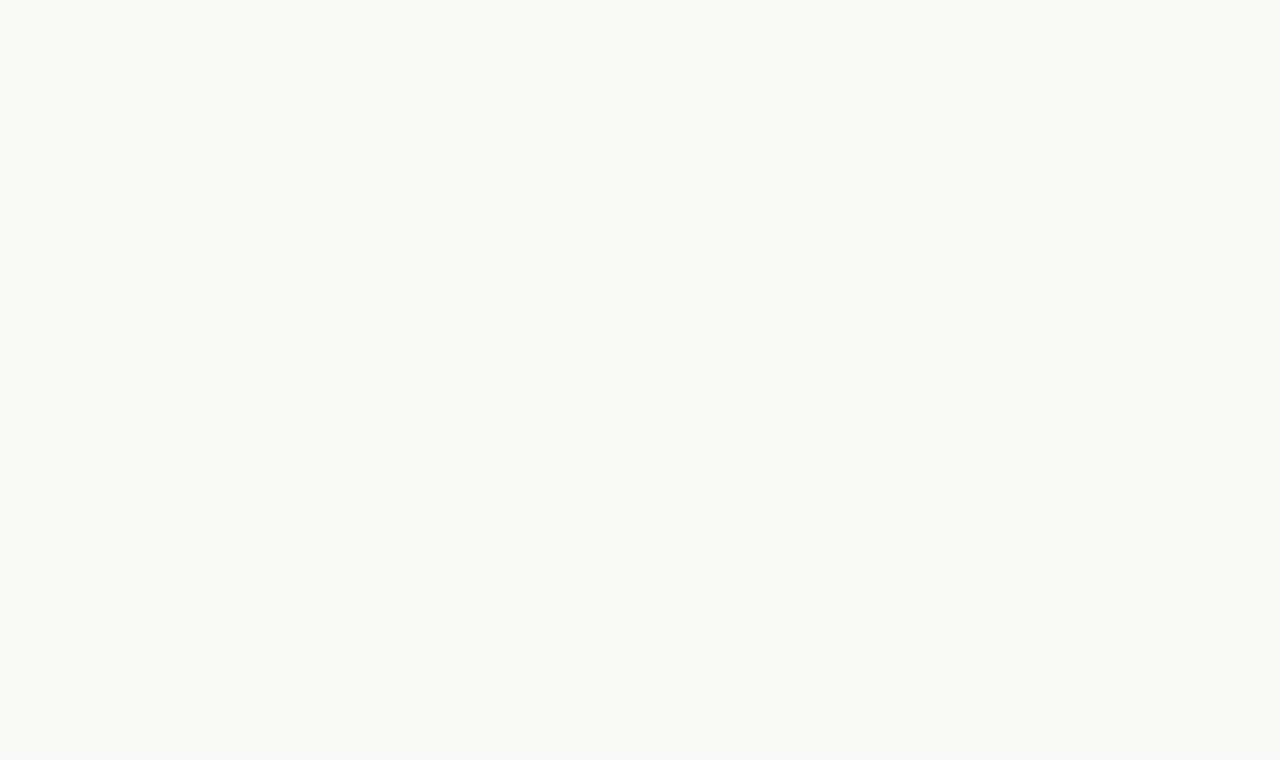
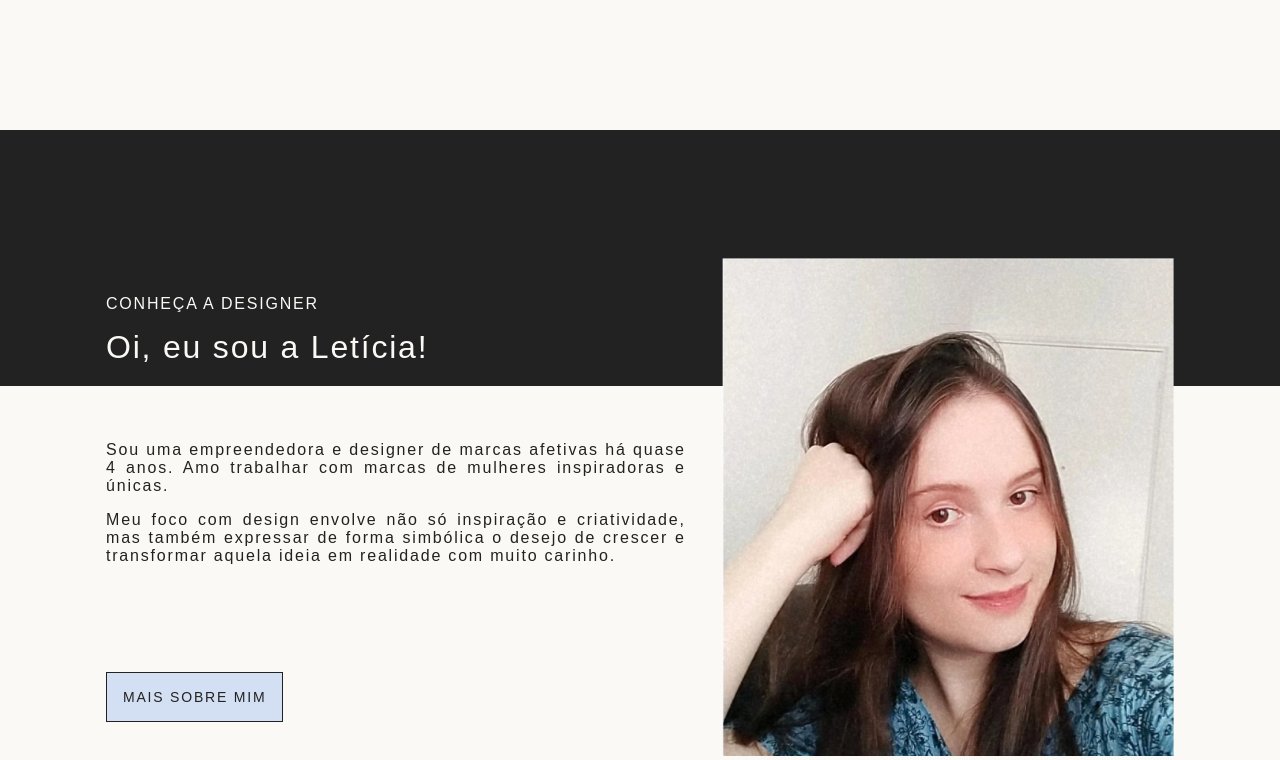
Before and after one commit to PedroVignotto/LeBueno, a Next.js app: page / in a window 1280 px wide. Shown: the part 728-1488 px from the top of the page. Before the commit the page ends 800 px from the top, so only its background shows below. Built offline with nearby package versions, Linux system fonts and the light colour scheme; a web font is replaced by a local one.

Commit message:
feat: add about section on home page

```diff
--- a/src/pages/index.tsx
+++ b/src/pages/index.tsx
@@ -1,4 +1,4 @@
-import { Container, Hero } from '../styles/pages/home'
+import { HeroContainer, HeroContent, BackgroundAbout, AboutContainer, AboutContent } from '../styles/pages/home'
 
 import Head from 'next/head'
 import Image from 'next/image'
@@ -9,8 +9,8 @@ export default function Home() {
       <Head>
         <title>Início ✽ Letícia Bueno</title>
       </Head>
-      <Container>
-        <Hero>
+      <HeroContainer>
+        <HeroContent>
           <aside>
             <Image src="/images/banner-hero.jpg" alt="Home office" width={500} height={550} />
           </aside>
@@ -19,8 +19,27 @@ export default function Home() {
             <h1>design <span>afetivo, delicado &<br /> singular</span> para empreendedoras<br /> apaixonadas e com propósitos</h1>
             <h2>Vamos criar o <span>universo visual</span><br /> da sua marca juntas?</h2>
           </section>
-        </Hero>
-      </Container>
+        </HeroContent>
+      </HeroContainer>
+      <BackgroundAbout />
+      <AboutContainer>
+        <AboutContent>
+          <section>
+            <div className='about-me-title'>
+              <h3>Oi, eu sou a Letícia!</h3>
+              <h4>conheça a designer</h4>
+            </div>
+            <div className='about-me-text'>
+              <p>Sou uma empreendedora e designer de marcas afetivas há quase 4 anos. Amo trabalhar com marcas de mulheres inspiradoras e únicas.</p>
+              <p>Meu foco com design envolve não só inspiração e criatividade, mas também expressar de forma simbólica o desejo de crescer e transformar aquela ideia em realidade com muito carinho.</p>
+            </div>
+            <button>mais sobre mim</button>
+          </section>
+          <aside>
+            <Image src="/images/photo-profile.png" alt="Eu" width={500} height={550} />
+          </aside>
+        </AboutContent>
+      </AboutContainer>
     </>
   )
 }
--- a/src/styles/pages/home.ts
+++ b/src/styles/pages/home.ts
@@ -1,19 +1,21 @@
 import { colors } from '../global/colors'
 
+import { darken } from 'polished'
 import styled from 'styled-components'
 
-export const Container = styled.div`
+export const HeroContainer = styled.div`
   display: flex;
-  align-items: center;
-  max-width: 1200px;
-  margin: 5rem auto 0 auto;
+  flex-direction: column;
+  max-width: 1100px;
+  margin: 0 auto;
   padding: 0 1rem;
 `
 
-export const Hero = styled.main`
+export const HeroContent = styled.main`
   display: flex;
   gap: 2.25rem;
   flex: 1;
+  margin-top: 5rem;
 
   section {
     display: flex;
@@ -54,6 +56,7 @@ export const Hero = styled.main`
   @media (max-width: 1000px) {
     flex-direction: column-reverse;
     align-items: center;
+    margin-top: 2.5rem;
   }
 
   @media (max-width: 350px) {
@@ -62,3 +65,136 @@ export const Hero = styled.main`
     }
   }
 `
+
+export const BackgroundAbout = styled.div`
+  display: block;
+  width: 100%;
+  height: 16rem;
+  margin-top: 8rem;
+  background-color: ${colors.black};
+  background-size: 100px 100px !important;
+  background-position: top !important;
+
+  @media (max-width: 1000px) {
+    height: 12rem;
+    margin-top: 6rem;
+  }
+`
+
+export const AboutContainer = styled.div`
+  display: flex;
+  flex-direction: column;
+  max-width: 1100px;
+  margin: -3rem auto 0 auto;
+  padding: 0 1rem;
+`
+
+export const AboutContent = styled.div`
+  display: flex;
+  gap: 2.25rem;
+  margin-top: -5rem;
+
+  section {
+    display: flex;
+    flex-direction: column;
+    align-items: flex-start;
+    justify-content: space-around;
+    flex-basis: 60%;
+
+
+    .about-me-title {
+      display: flex;
+      flex-direction: column-reverse;
+      justify-content: center;
+
+      h3 {
+        font-size: 2rem;
+        font-weight: 400;
+        color: ${colors.white};
+        letter-spacing: 1.8px;
+        margin-top: 1rem;
+      }
+
+      h4 {
+        font-size: 1rem;
+        text-transform: uppercase;
+        font-weight: 400;
+        color: ${colors.white};
+        letter-spacing: 1.8px;
+      }
+    }
+
+    .about-me-text {
+      display: flex;
+      flex-direction: column;
+      align-items: flex-start;
+      justify-content: center;
+
+      p {
+        font-size: 1rem;
+        text-align: justify;
+        font-weight: 400;
+        color: ${colors.black};
+        letter-spacing: 1.8px;
+
+        + p {
+          margin-top: 1rem;
+        }
+      }
+    }
+
+    button {
+      margin-top: 2rem;
+      text-transform: uppercase;
+      font-size: 0.875rem;
+      font-weight: 400;
+      letter-spacing: 1.8px;
+      color: ${colors.black};
+      background: ${colors.blue};
+      border: 1px solid ${colors.black};
+      padding: 1rem;
+      width: auto;
+
+      &:hover {
+        background: ${darken(0.07, colors.blue)}
+      }
+    }
+  }
+
+  @media (max-width: 1000px) {
+    flex-direction: column;
+    align-items: center;
+
+    section {
+      margin-top: 1rem;
+      width: 60%;
+
+      .about-me-text {
+        margin-top: 4rem;
+      }
+    }
+
+    aside {
+      display: none;
+    }
+  }
+
+  @media (max-width: 720px) {
+    section {
+      width: 80%;
+    }
+  }
+
+  @media (max-width: 500px) {
+    section {
+      width: 100%;
+      padding: 0 1rem;
+    }
+  }
+
+  @media (max-width: 390px) {
+    section {
+      margin-top: -1rem;
+    }
+  }
+`
```
Also changed, not shown: public/images/photo-profile.png (added).
